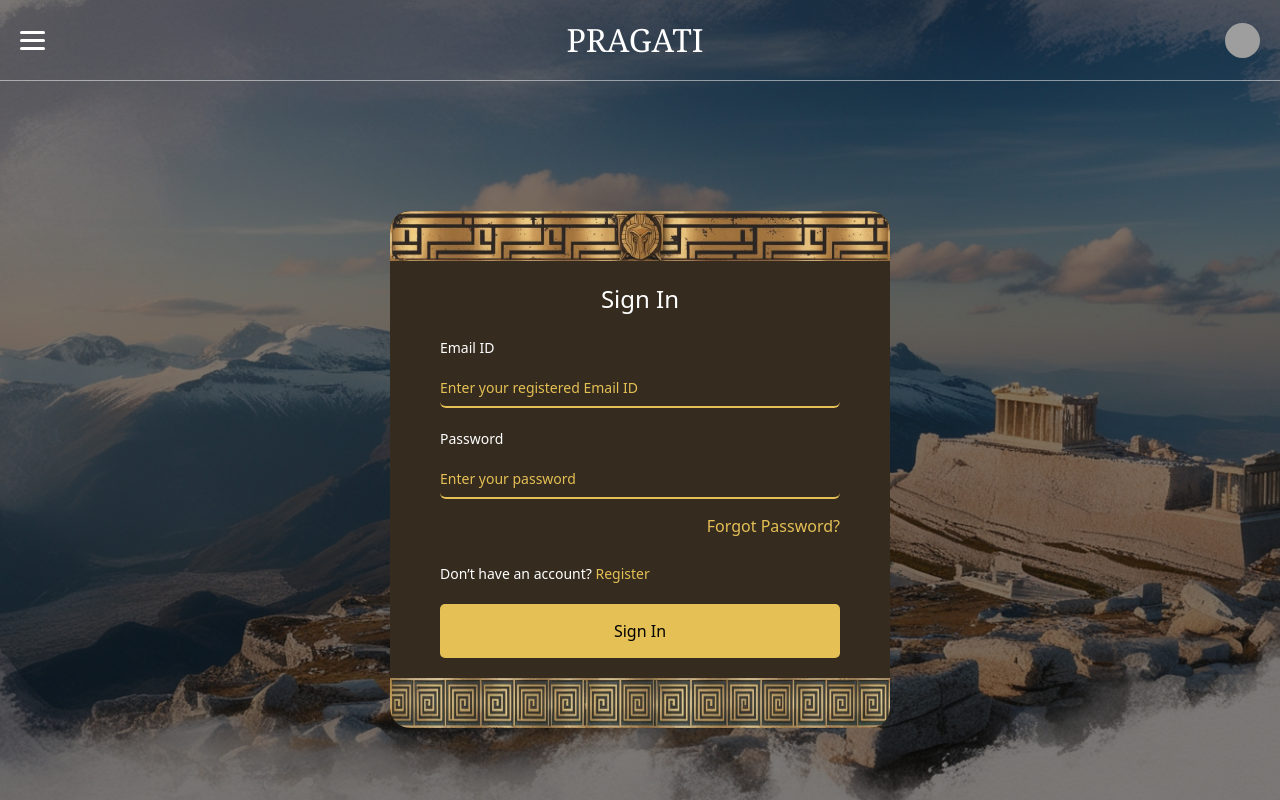
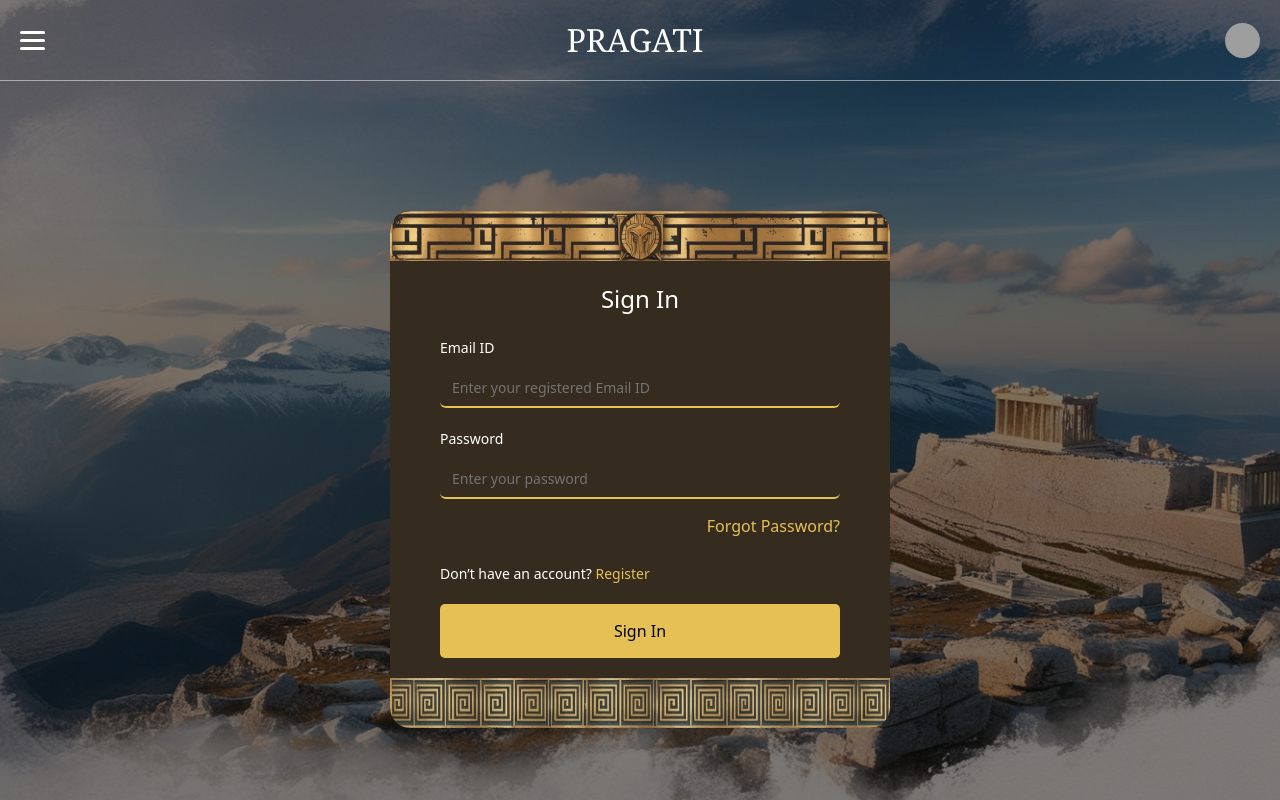
Before and after one commit to TharunKumarrA/Pragati_Frontend_2025, a Next.js app: page /login in a window 1280 px wide. Built offline with nearby package versions, Linux system fonts and the light colour scheme; grey boxes are pictures that could not be loaded.

Commit message:
used more tailwind css

```diff
--- a/src/app/login/page.js
+++ b/src/app/login/page.js
@@ -95,7 +95,7 @@ const Page = () => {
             <Input
               type="email"
               id="email"
-              className={styles.input}
+              className="w-full py-1.5 border-0 border-b-2 border-[#E5C055] bg-transparent text-white text-sm outline-none transition-colors duration-300 focus:border-[#E5C055] placeholder-[#E5C055]"
               placeholder="Enter your registered Email ID"
               value={email}
               onChange={(e) => setEmail(e.target.value)}
@@ -106,7 +106,7 @@ const Page = () => {
             <Input
               type="password"
               id="password"
-              className={styles.input}
+              className="w-full py-1.5 border-0 border-b-2 border-[#E5C055] bg-transparent text-white text-sm outline-none transition-colors duration-300 focus:border-[#E5C055] placeholder-[#E5C055]"
               placeholder="Enter your password"
               value={password}
               onChange={(e) => setPassword(e.target.value)}
--- a/src/app/login/styles/login.module.css
+++ b/src/app/login/styles/login.module.css
@@ -64,26 +64,6 @@
   margin-top: 20px;
 }
 
-.input {
-  width: 100%;
-  padding: 5px 0;
-  border: none;
-  border-bottom: 2px solid #E5C055;
-  background: none;
-  color: #fff;
-  font-size: 14px;
-  outline: none;
-  transition: border-bottom 0.3s ease;
-}
-
-.input:focus {
-  border-bottom: 2px solid #E5C055;
-}
-
-.input::placeholder {
-  color: #E5C055;
-}
-
 .loader {
   border: 6px solid rgba(255, 255, 255, 0.3);
   border-top: 6px solid #fff;
```
